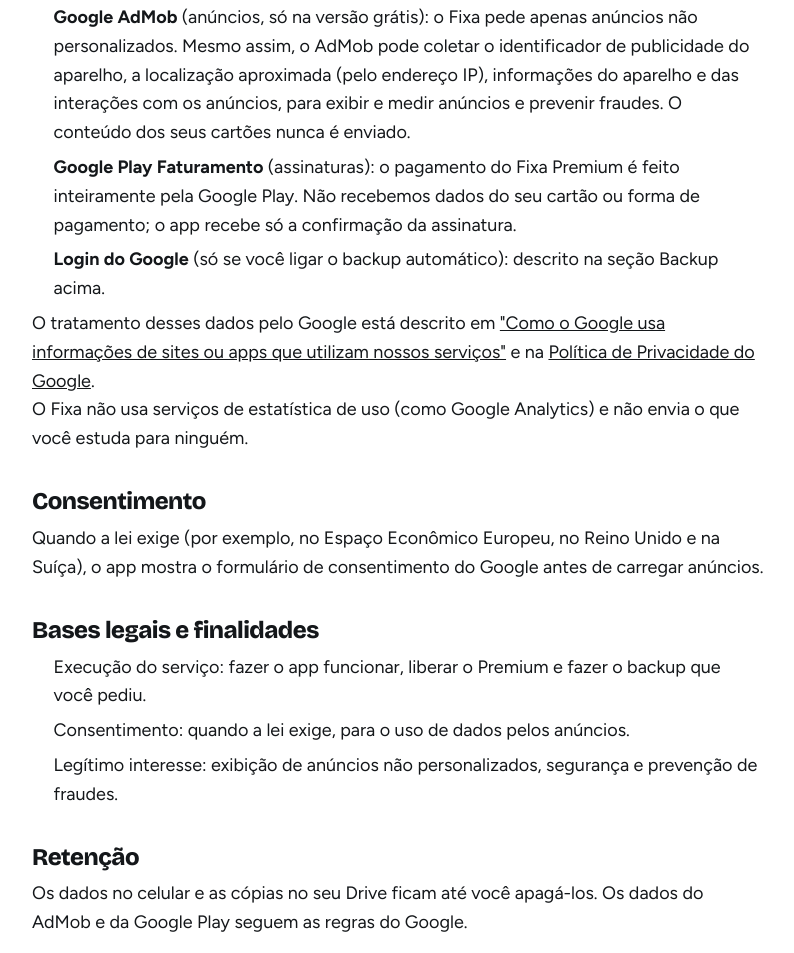
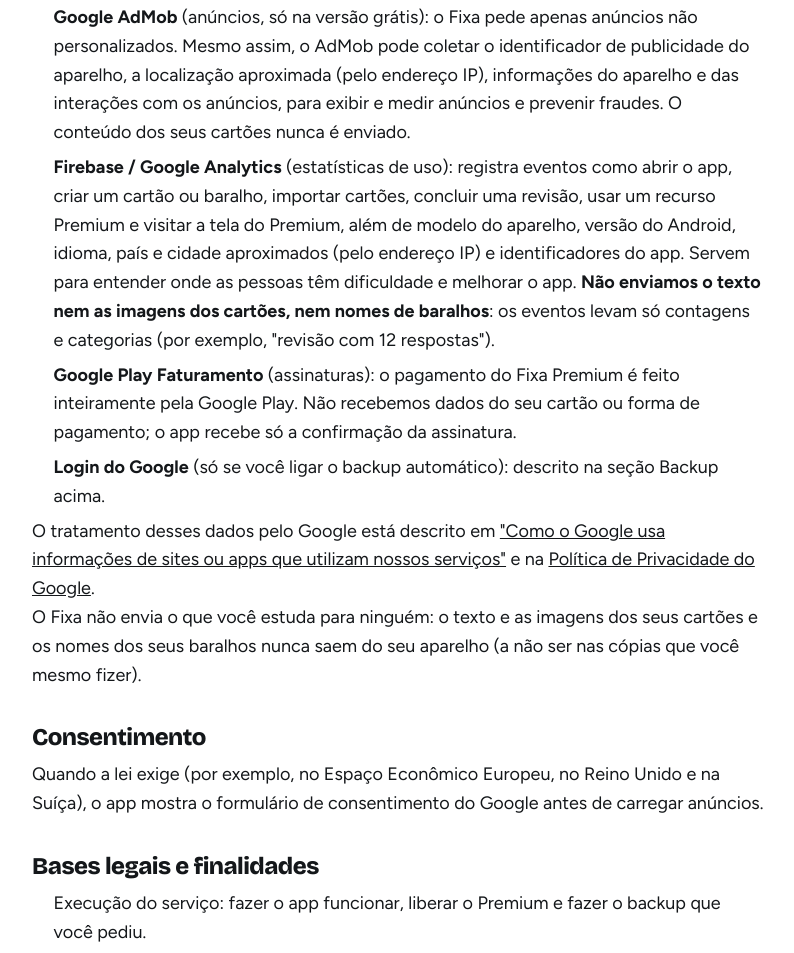
Before and after one commit to vgltec/vgltec-raiz, a plain HTML site: page fixa-privacidade.html in a window 1280 px wide. Shown: the part 2004-2957 px from the top of the page, without its empty margins (242-1036 px from the left). Drawn offline with nearby package versions, Linux system fonts and the light colour scheme.

Commit message:
Política do Fixa: Firebase Analytics
Co-Authored-By: Claude Sonnet 5.5 <noreply@anthropic.com>

```diff
--- a/fixa-privacidade.html
+++ b/fixa-privacidade.html
@@ -69,11 +69,12 @@
     <p>Para exibir anúncios e processar as assinaturas, o Fixa usa estes serviços da Google LLC:</p>
     <ul>
       <li><strong>Google AdMob</strong> (anúncios, só na versão grátis): o Fixa pede apenas anúncios não personalizados. Mesmo assim, o AdMob pode coletar o identificador de publicidade do aparelho, a localização aproximada (pelo endereço IP), informações do aparelho e das interações com os anúncios, para exibir e medir anúncios e prevenir fraudes. O conteúdo dos seus cartões nunca é enviado.</li>
+      <li><strong>Firebase / Google Analytics</strong> (estatísticas de uso): registra eventos como abrir o app, criar um cartão ou baralho, importar cartões, concluir uma revisão, usar um recurso Premium e visitar a tela do Premium, além de modelo do aparelho, versão do Android, idioma, país e cidade aproximados (pelo endereço IP) e identificadores do app. Servem para entender onde as pessoas têm dificuldade e melhorar o app. <strong>Não enviamos o texto nem as imagens dos cartões, nem nomes de baralhos</strong>: os eventos levam só contagens e categorias (por exemplo, "revisão com 12 respostas").</li>
       <li><strong>Google Play Faturamento</strong> (assinaturas): o pagamento do Fixa Premium é feito inteiramente pela Google Play. Não recebemos dados do seu cartão ou forma de pagamento; o app recebe só a confirmação da assinatura.</li>
       <li><strong>Login do Google</strong> (só se você ligar o backup automático): descrito na seção Backup acima.</li>
     </ul>
     <p>O tratamento desses dados pelo Google está descrito em <a href="https://policies.google.com/technologies/partner-sites?hl=pt-BR">"Como o Google usa informações de sites ou apps que utilizam nossos serviços"</a> e na <a href="https://policies.google.com/privacy?hl=pt-BR">Política de Privacidade do Google</a>.</p>
-    <p>O Fixa não usa serviços de estatística de uso (como Google Analytics) e não envia o que você estuda para ninguém.</p>
+    <p>O Fixa não envia o que você estuda para ninguém: o texto e as imagens dos seus cartões e os nomes dos seus baralhos nunca saem do seu aparelho (a não ser nas cópias que você mesmo fizer).</p>
 
     <h2>Consentimento</h2>
     <p>Quando a lei exige (por exemplo, no Espaço Econômico Europeu, no Reino Unido e na Suíça), o app mostra o formulário de consentimento do Google antes de carregar anúncios.</p>
```
